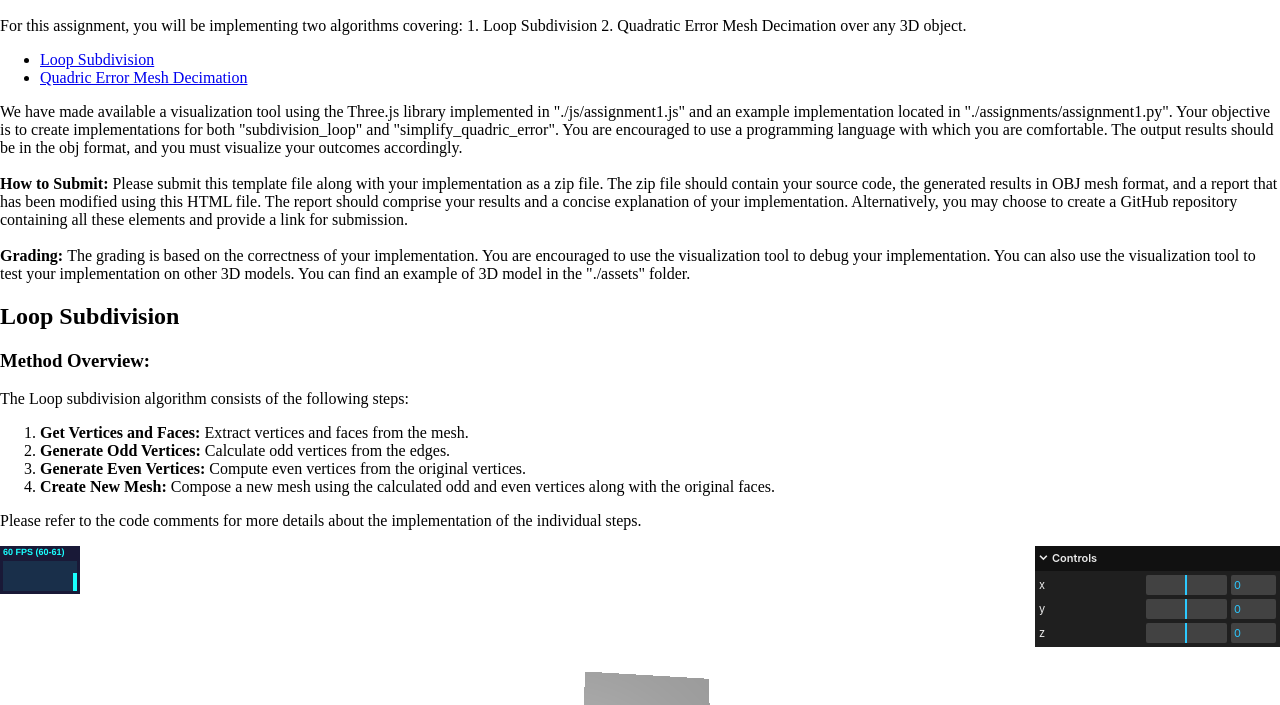
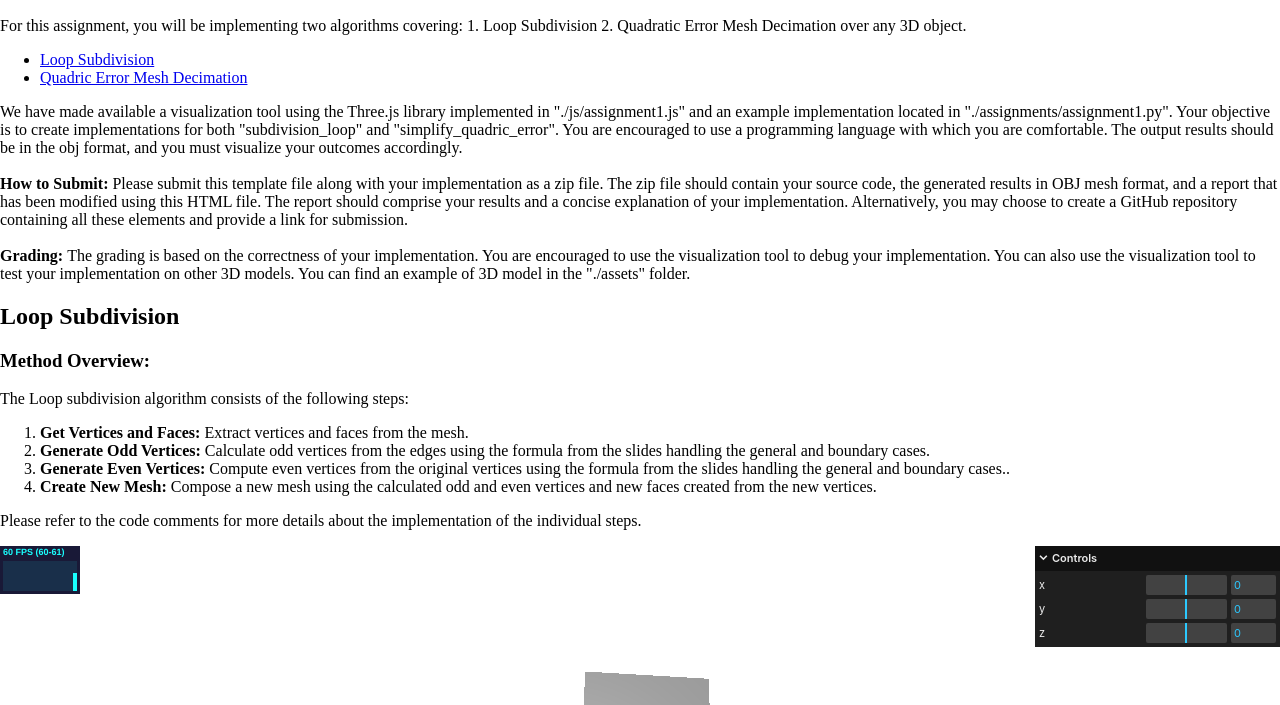
Before and after one commit to l0g1c-80m8/3d-vision-assignments, a plain HTML site: page html/assignment1.html in a window 1280 px wide. Shown: the part 110-815 px from the top of the page. Drawn offline with nearby package versions, Linux system fonts and the light colour scheme.

Commit message:
update loop subdivision comments in report

```diff
--- a/html/assignment1.html
+++ b/html/assignment1.html
@@ -35,9 +35,9 @@
 		</p>
 		<ol>
 			<li><strong>Get Vertices and Faces:</strong> Extract vertices and faces from the mesh.</li>
-			<li><strong>Generate Odd Vertices:</strong> Calculate odd vertices from the edges.</li>
-			<li><strong>Generate Even Vertices:</strong> Compute even vertices from the original vertices.</li>
-			<li><strong>Create New Mesh:</strong> Compose a new mesh using the calculated odd and even vertices along with the original faces.</li>
+			<li><strong>Generate Odd Vertices:</strong> Calculate odd vertices from the edges using the formula from the slides handling the general and boundary cases.</li>
+			<li><strong>Generate Even Vertices:</strong> Compute even vertices from the original vertices using the formula from the slides handling the general and boundary cases..</li>
+			<li><strong>Create New Mesh:</strong> Compose a new mesh using the calculated odd and even vertices and new faces created from the new vertices.</li>
 		</ol>
 		<p>
 			Please refer to the code comments for more details about the implementation of the individual steps.
```
